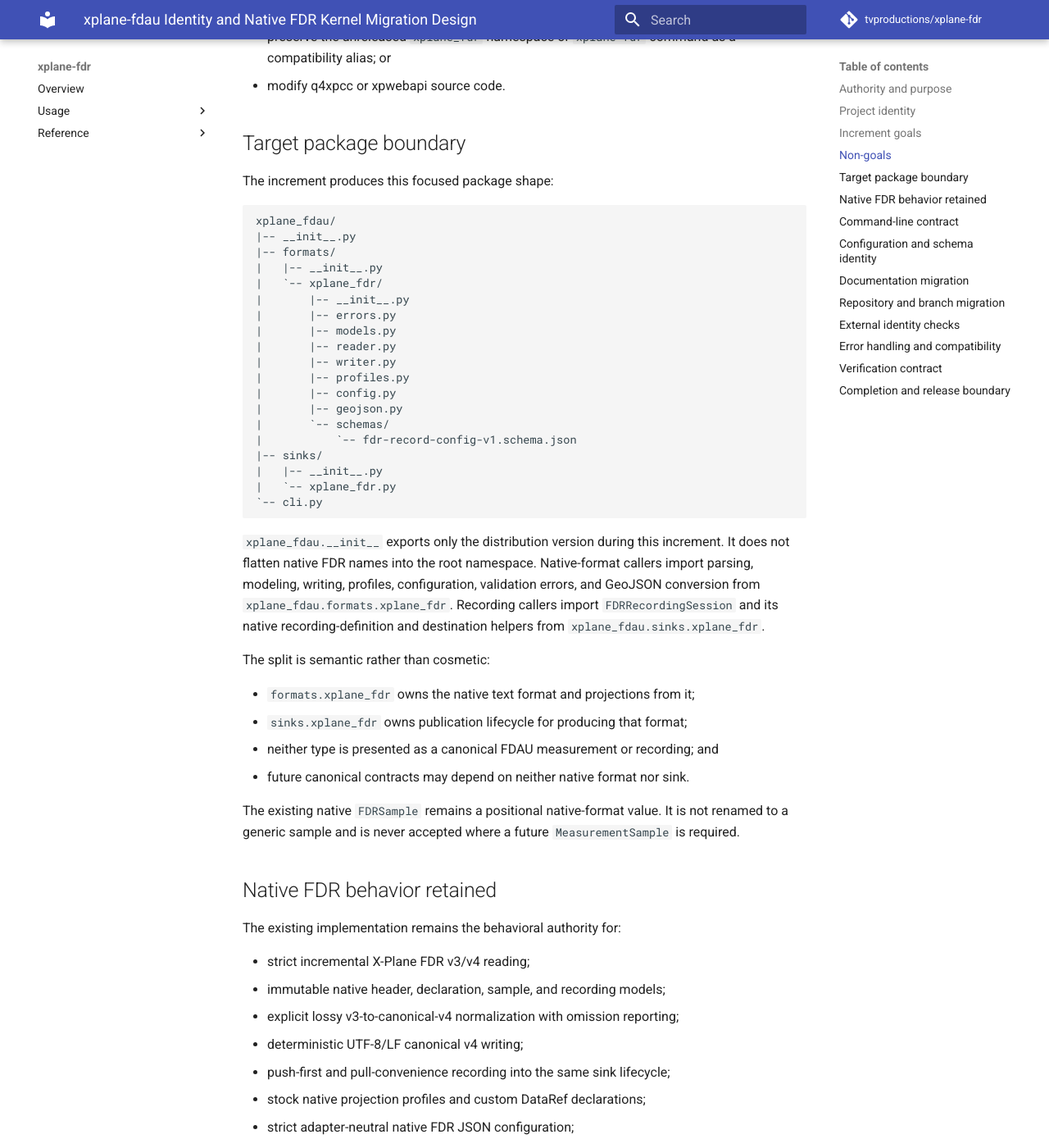
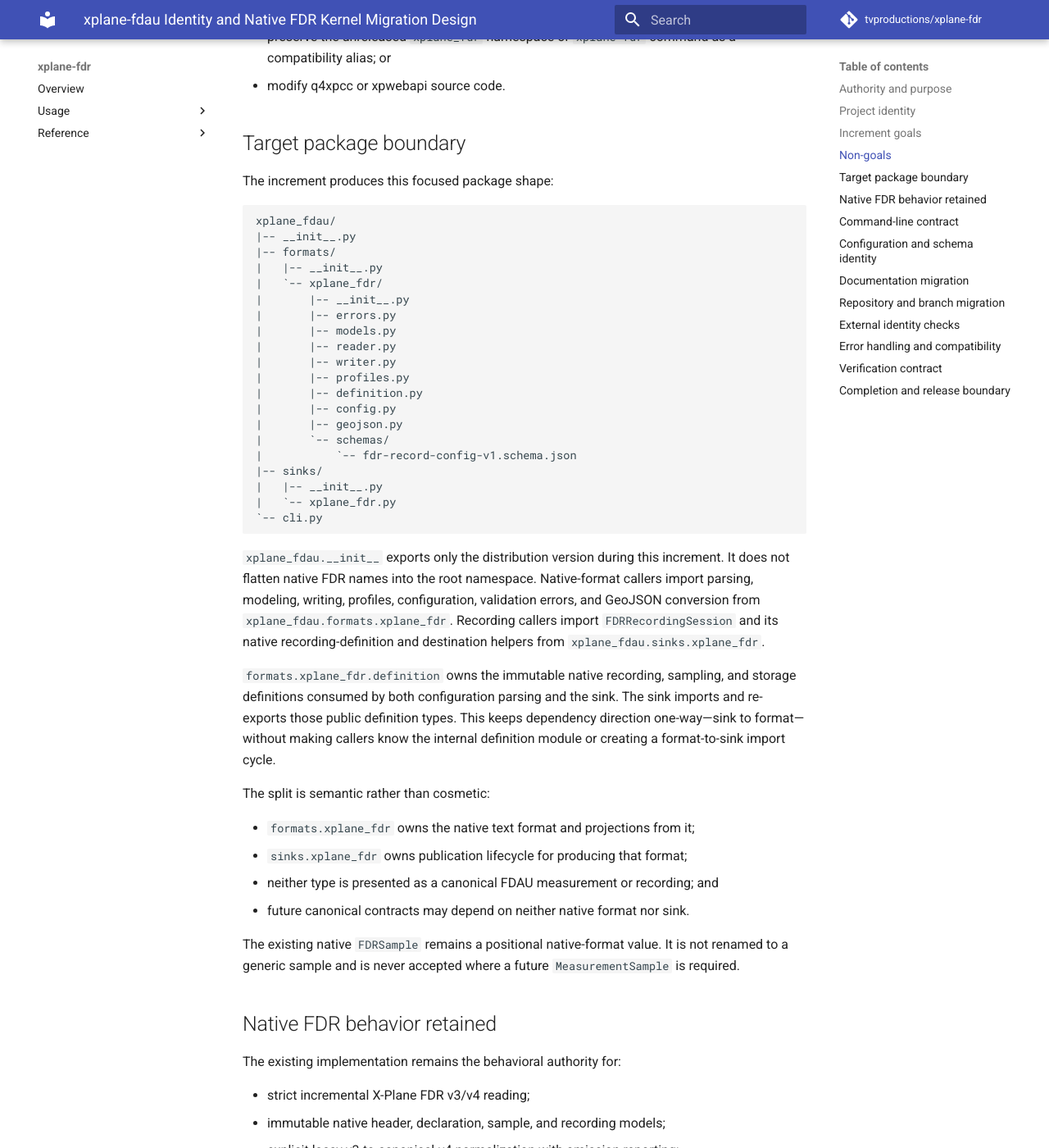
Before and after one commit to tvproductions/xplane-fdau, an MkDocs documentation site: the page built from docs/superpowers/specs/2026-08-09-xplane-fdau-identity-fdr-kernel-migration-design.md, in a window 1280 px wide and 1400 px high, scrolled down 2122 px. Shown: the whole window at 82% size. Built offline with MkDocs 1.6.1 and Material for MkDocs 9.7.7, drawn with Linux system fonts in a browser that asks for light colours; comment, search, counter and statistics services are not loaded.

Commit message:
docs: clarify fdau sink dependencies

```diff
--- a/docs/superpowers/specs/2026-08-09-xplane-fdau-identity-fdr-kernel-migration-design.md
+++ b/docs/superpowers/specs/2026-08-09-xplane-fdau-identity-fdr-kernel-migration-design.md
@@ -96,6 +96,7 @@ xplane_fdau/
 |       |-- reader.py
 |       |-- writer.py
 |       |-- profiles.py
+|       |-- definition.py
 |       |-- config.py
 |       |-- geojson.py
 |       `-- schemas/
@@ -113,6 +114,12 @@ configuration, validation errors, and GeoJSON conversion from
 `xplane_fdau.formats.xplane_fdr`. Recording callers import
 `FDRRecordingSession` and its native recording-definition and destination
 helpers from `xplane_fdau.sinks.xplane_fdr`.
+
+`formats.xplane_fdr.definition` owns the immutable native recording,
+sampling, and storage definitions consumed by both configuration parsing and
+the sink. The sink imports and re-exports those public definition types. This
+keeps dependency direction one-way—sink to format—without making callers know
+the internal definition module or creating a format-to-sink import cycle.
 
 The split is semantic rather than cosmetic:
 
```
